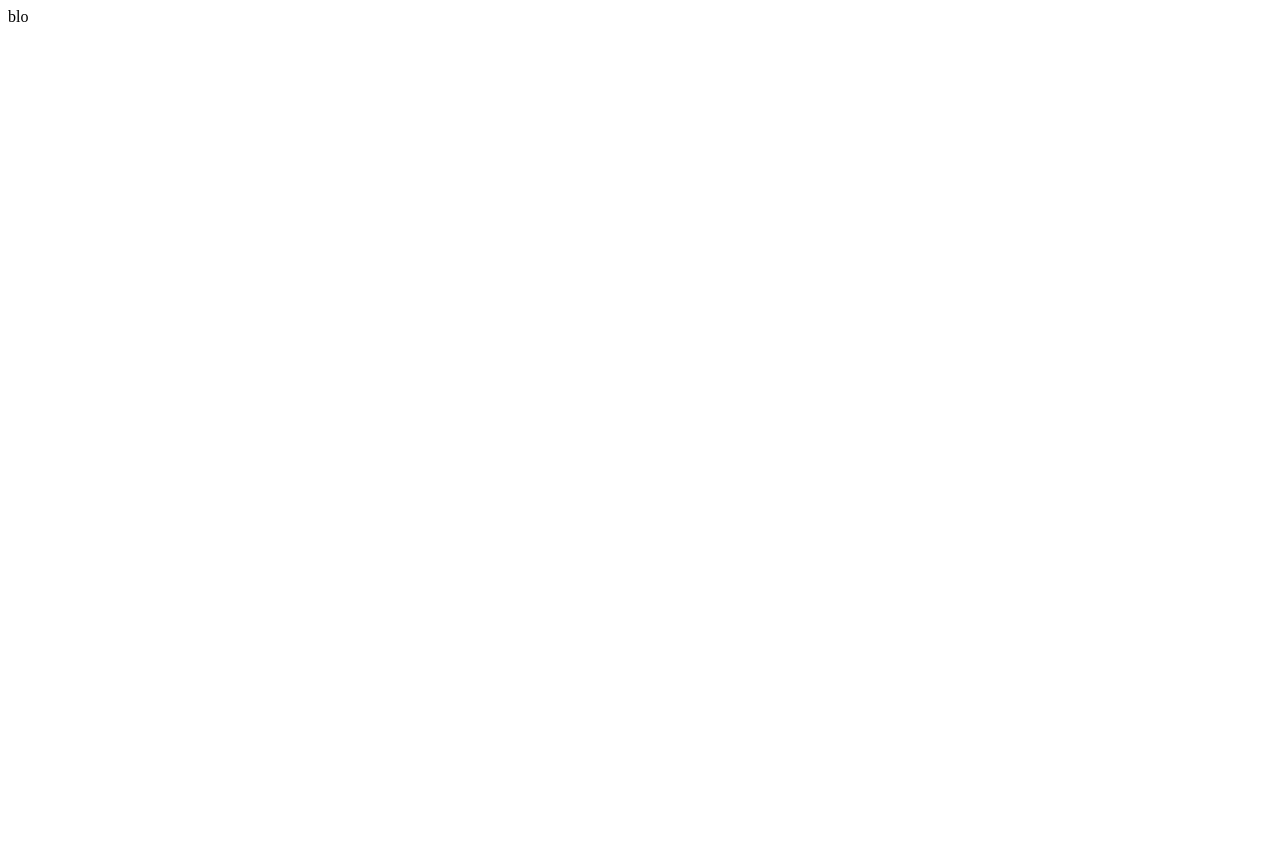
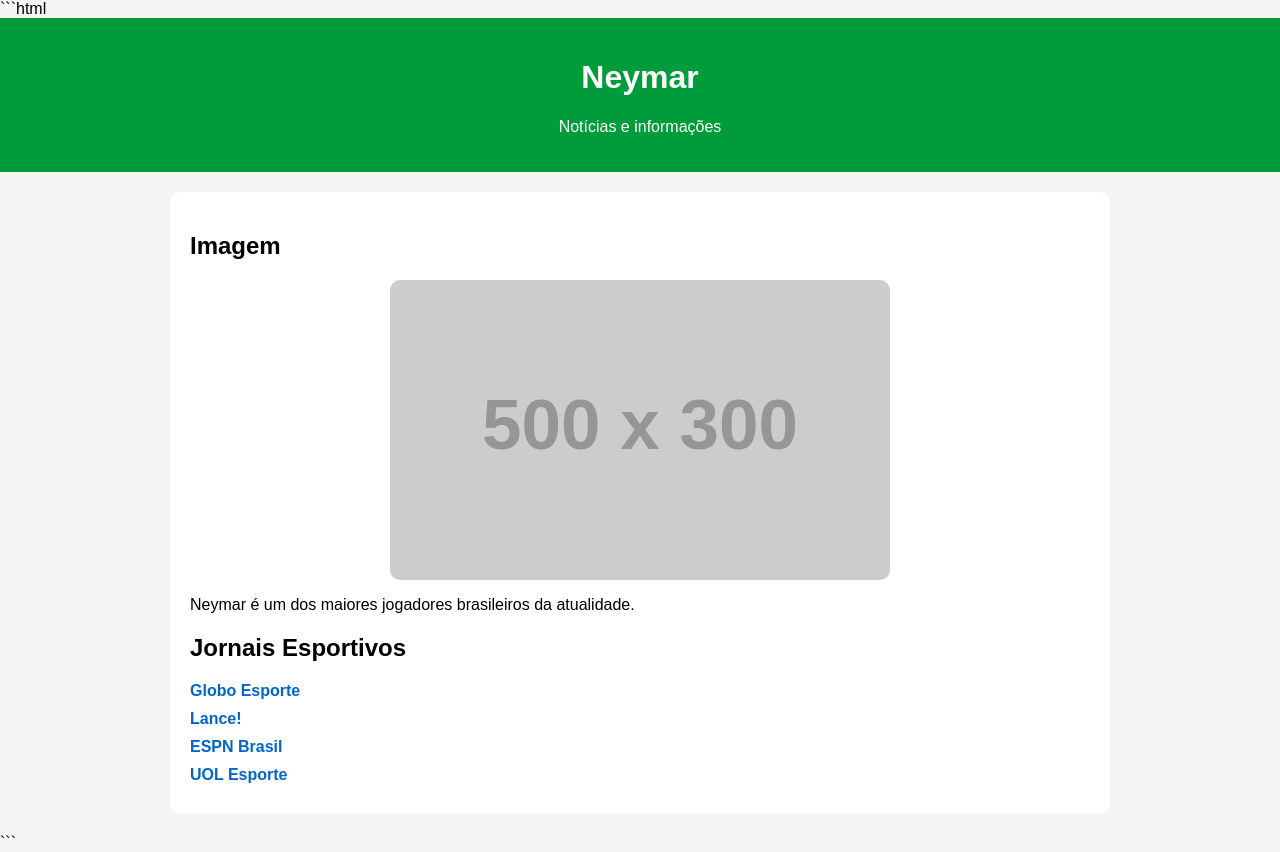
Before and after one commit to fabiosilva30-del/Fabio-Henrique-da-silva-1A, a plain HTML site: page index.html in a window 1280 px wide. Before the commit the page ends 800 px from the top, so only its background shows below. Drawn offline with Linux system fonts and the light colour scheme; placeholder pictures from the web are drawn by us.

Commit message:
25/06/26

````diff
--- a/index.html
+++ b/index.html
@@ -1 +1,95 @@
-<p>blo</p>
+```html
+<!DOCTYPE html>
+<html lang="pt-BR">
+<head>
+    <meta charset="UTF-8">
+    <meta name="viewport" content="width=device-width, initial-scale=1.0">
+    <title>Neymar Notícias</title>
+
+    <style>
+        body {
+            font-family: Arial, sans-serif;
+            margin: 0;
+            background-color: #f4f4f4;
+        }
+
+        header {
+            background-color: #009c3b;
+            color: white;
+            text-align: center;
+            padding: 20px;
+        }
+
+        main {
+            max-width: 900px;
+            margin: 20px auto;
+            background: white;
+            padding: 20px;
+            border-radius: 10px;
+        }
+
+        img {
+            width: 100%;
+            max-width: 500px;
+            display: block;
+            margin: 0 auto;
+            border-radius: 10px;
+        }
+
+        .links {
+            margin-top: 20px;
+        }
+
+        .links a {
+            display: block;
+            margin: 10px 0;
+            text-decoration: none;
+            color: #0066cc;
+            font-weight: bold;
+        }
+
+        .links a:hover {
+            color: #009c3b;
+        }
+    </style>
+</head>
+<body>
+
+    <header>
+        <h1>Neymar</h1>
+        <p>Notícias e informações</p>
+    </header>
+
+    <main>
+        <h2>Imagem</h2>
+
+        <img src="https://via.placeholder.com/500x300" alt="Neymar">
+
+        <p>
+            Neymar é um dos maiores jogadores brasileiros da atualidade.
+        </p>
+
+        <div class="links">
+            <h2>Jornais Esportivos</h2>
+
+            <a href="https://ge.globo.com" target="_blank">
+                Globo Esporte
+            </a>
+
+            <a href="https://www.lance.com.br" target="_blank">
+                Lance!
+            </a>
+
+            <a href="https://www.espn.com.br" target="_blank">
+                ESPN Brasil
+            </a>
+
+            <a href="https://www.uol.com.br/esporte/" target="_blank">
+                UOL Esporte
+            </a>
+        </div>
+    </main>
+
+</body>
+</html>
+```
````
